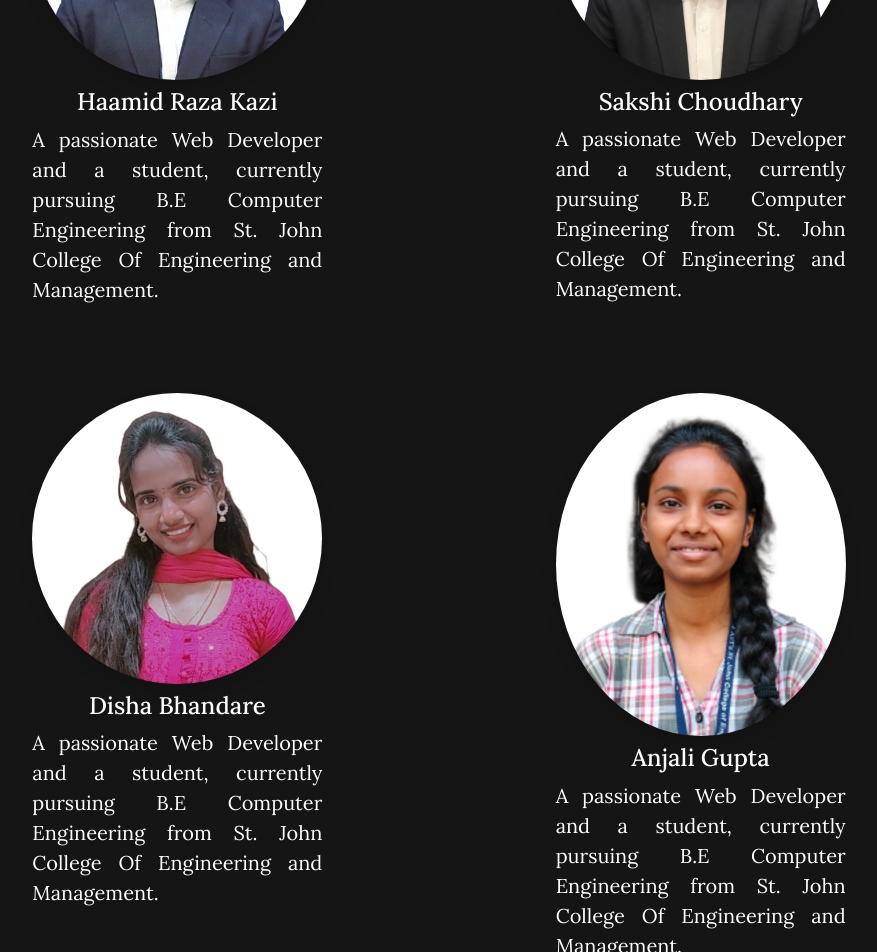
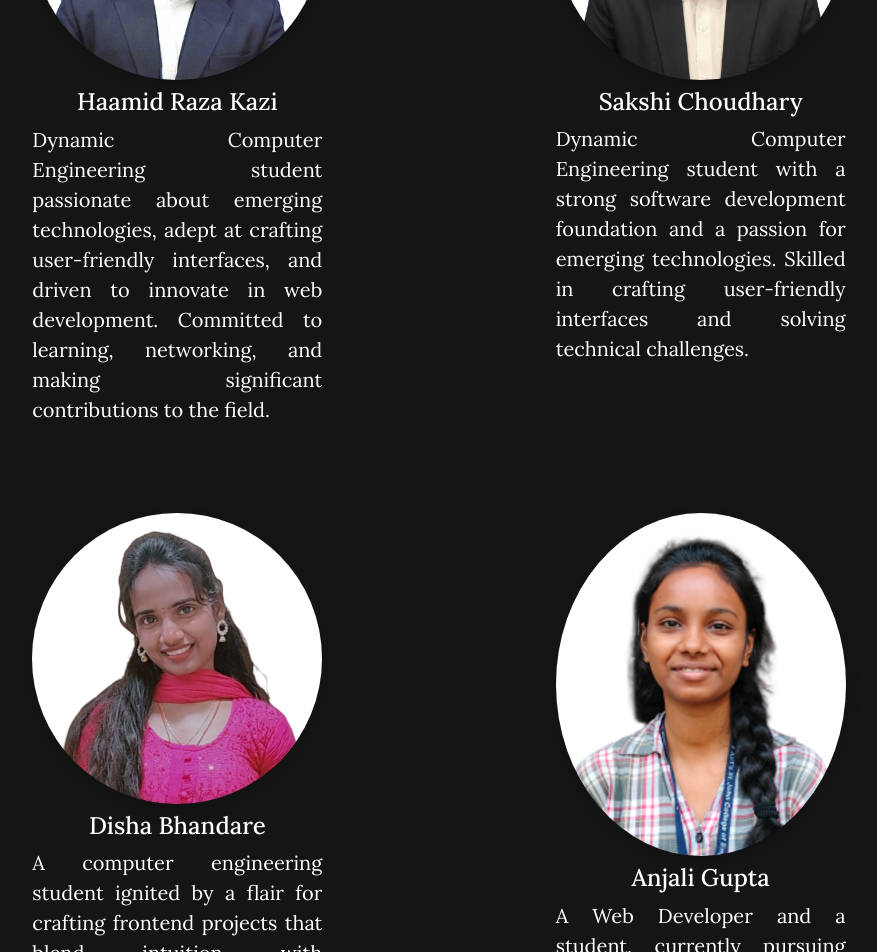
Before and after one commit to Haamidraza03/House-Services, a React (Vite) app in the folder client/: page /about in a window 1280 px wide. Shown: the part 1360-2312 px from the top of the page, without its empty margins (201-1078 px from the left). Built offline with nearby package versions, Linux system fonts and the light colour scheme; no server answers.

Commit message:
final changes

```diff
--- a/client/src/pages/About.jsx
+++ b/client/src/pages/About.jsx
@@ -29,24 +29,24 @@ function About() {
         <div className="col-md-3 fs-5" data-aos="zoom-in" data-aos-duration="1500" data-aos-easing="ease-in-out">
           <center><img src={img2} alt="std1" className='img-fluid rounded-circle shadow' /></center>
           <center><h4 className='mt-2'>Haamid Raza Kazi</h4></center>
-          <p id='para1'>A passionate Web Developer and a student, currently pursuing B.E Computer Engineering from St. John College Of Engineering and Management.</p>
+          <p id='para1'>Dynamic Computer Engineering student passionate about emerging technologies, adept at crafting user-friendly interfaces, and driven to innovate in web development. Committed to learning, networking, and making significant contributions to the field.</p>
         </div>
         <div className="col-md-3 fs-5" data-aos="zoom-in" data-aos-duration="2000" data-aos-easing="ease-in-out">
           <center><img src={img3} alt="std2" className='img-fluid rounded-circle shadow' /></center>
           <center><h4 className='mt-2'>Sakshi Choudhary</h4></center>
-          <p id='para1'>A passionate Web Developer and a student, currently pursuing B.E Computer Engineering from St. John College Of Engineering and Management.</p>
+          <p id='para1'>Dynamic Computer Engineering student with a strong software development foundation and a passion for emerging technologies. Skilled in crafting user-friendly interfaces and solving technical challenges.</p>
         </div>
       </div>
       <div className="row justify-content-evenly text-white mt-4 p-4">
         <div className="col-md-3 fs-5" data-aos="zoom-in" data-aos-duration="2000" data-aos-easing="ease-in-out">
           <center><img src={img4} alt="std3" className='img-fluid rounded-circle shadow' /></center>
           <center><h4 className='mt-2'>Disha Bhandare</h4></center>
-          <p id='para1'>A passionate Web Developer and a student, currently pursuing B.E Computer Engineering from St. John College Of Engineering and Management.</p>
+          <p id='para1'>A computer engineering student ignited by a flair for crafting frontend projects that blend intuition with innovation. My passion? Creating user-friendly experiences that not only meet but exceed expectations, breathing life into ideas, one line of code at a time!</p>
         </div>
         <div className="col-md-3 fs-5" data-aos="zoom-in" data-aos-duration="2500" data-aos-easing="ease-in-out">
           <center><img src={img5} alt="std4" className='img-fluid rounded-circle shadow' /></center>
           <center><h4 className='mt-2'>Anjali Gupta</h4></center>
-          <p id='para1'>A passionate Web Developer and a student, currently pursuing B.E Computer Engineering from St. John College Of Engineering and Management.</p>
+          <p id='para1'>A Web Developer and a student, currently pursuing B.E Computer Engineering from St. John College Of Engineering and Management.</p>
         </div>
       </div>
 
--- a/client/src/pages/ServiceProviderDetail.jsx
+++ b/client/src/pages/ServiceProviderDetail.jsx
@@ -128,6 +128,7 @@ const ServiceProviderDetail = () => {
       <form onSubmit={handleFeedbackSubmit}>
         <input
           type='text' className='rounded-4 px-4 py-1 mt-2 fs-5'
+          title='*Please modify your username just here if you are not giving the feedback for the first time.'
           onChange={(e) => setNewFeedback({ ...newFeedback, uname: e.target.value })}
           placeholder="Enter your username"
           required
```
Also changed, not shown: 1 other file (tests, documents, lock files or other folders).
